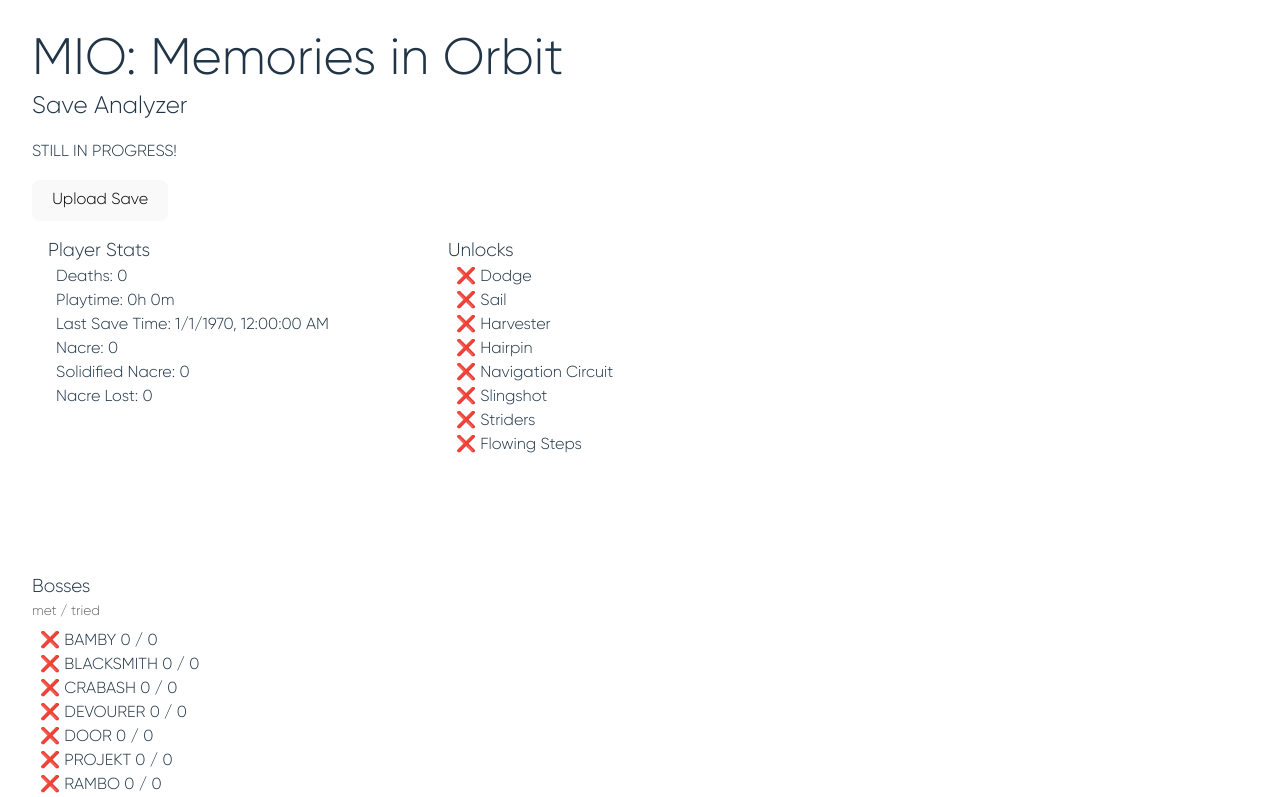
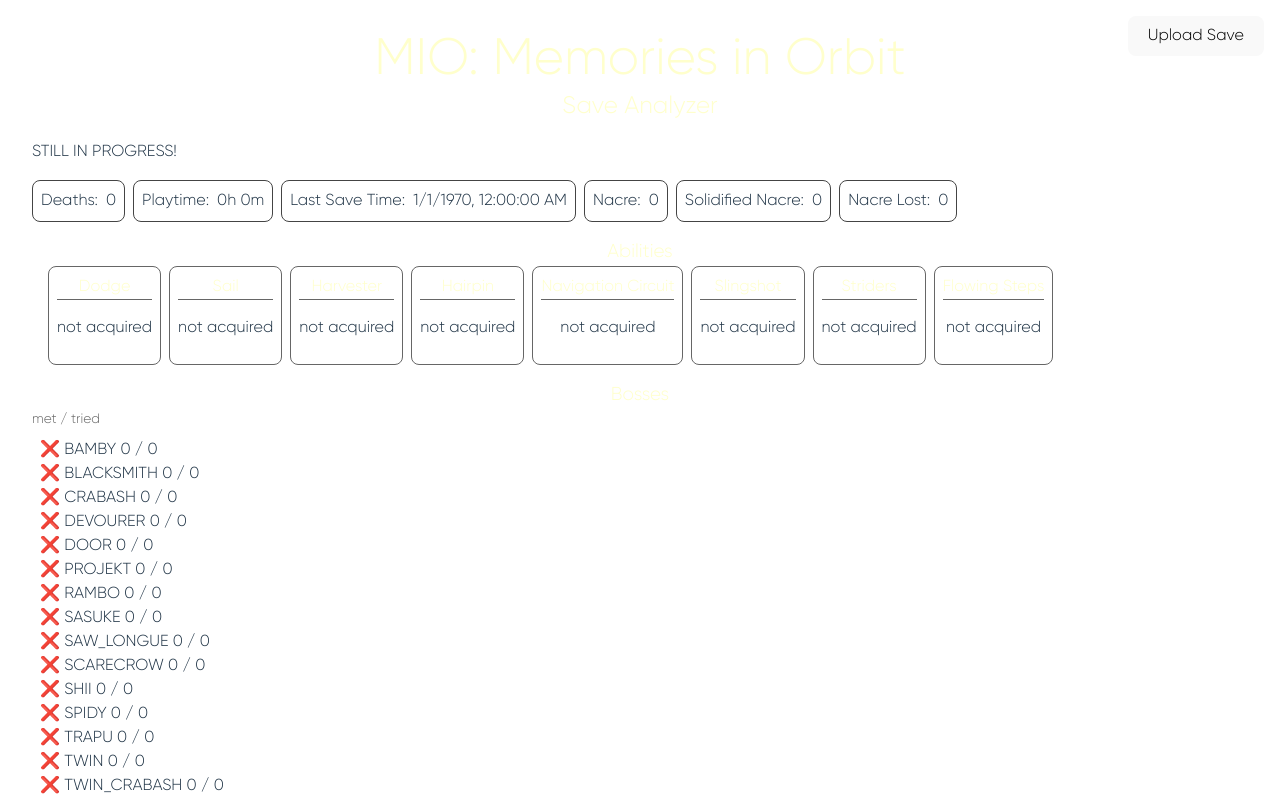
Before and after one commit to The-Black-Lodge/mio-save-analyzer, a React (Vite) app: page / in a window 1280 px wide. Shown: the top 797 px of the page. Built offline with nearby package versions, Linux system fonts and the light colour scheme.

Commit message:
begin reformatting save stats and abilities

```diff
--- a/src/components/SavePicker.jsx
+++ b/src/components/SavePicker.jsx
@@ -20,10 +20,6 @@
       <h1>MIO: Memories in Orbit</h1>
       <h2>Save Analyzer</h2>
       <p>STILL IN PROGRESS!</p>
-      {/* <button onClick={() => setCurrentSave(0)}>Empty Save</button>
-      <button onClick={() => setCurrentSave(1)}>My Save</button>
-      <button onClick={() => setCurrentSave(2)}>100%ish</button>
-      <button onClick={() => setCurrentSave(3)}>Luna</button> */}
       <input
         ref={fileInputRef}
         type="file"
@@ -31,7 +27,12 @@
         style={{ display: "none" }}
         onChange={handleFileChange}
       />
-      <button onClick={handleUploadClick}>Upload Save</button>
+      <button
+        onClick={handleUploadClick}
+        style={{ position: "absolute", top: "1rem", right: "1rem" }}
+      >
+        Upload Save
+      </button>
     </div>
   )
 }
--- a/src/components/SaveStats.jsx
+++ b/src/components/SaveStats.jsx
@@ -1,4 +1,21 @@
 import useSaveProvider from "../hooks/useSaveProvider"
+
+const Stat = ({ label, value }) => {
+  return (
+    <div
+      style={{
+        border: "1px solid #444",
+        padding: "0.5rem",
+        borderRadius: "0.5rem",
+      }}
+    >
+      <span style={{ display: "inline-block", marginRight: "0.5rem" }}>
+        {label}:
+      </span>
+      <span>{value}</span>
+    </div>
+  )
+}
 
 const SaveStats = () => {
   const { playerStats } = useSaveProvider()
@@ -6,23 +23,34 @@
   return (
     <div
       style={{
-        display: "inline-flex",
-        flexDirection: "column",
-        alignItems: "flex-start",
-        height: "20rem",
-        padding: "1rem",
-        width: "23rem",
+        display: "flex",
+        gap: "0.5rem",
       }}
     >
-      <h3>Player Stats</h3>
-      <ul>
-        <li>Deaths: {playerStats.deaths}</li>
-        <li>Playtime: {playerStats.playtime}</li>
-        <li>Last Save Time: {playerStats.lastSaveTime}</li>
-        <li>Nacre: {playerStats.liquidNacresCount}</li>
-        <li>Solidified Nacre: {playerStats.solidifyNacreCount}</li>
-        <li>Nacre Lost: {playerStats.nacreLost}</li>
-      </ul>
+      <Stat
+        label="Deaths"
+        value={playerStats.deaths}
+      />
+      <Stat
+        label="Playtime"
+        value={playerStats.playtime}
+      />
+      <Stat
+        label="Last Save Time"
+        value={playerStats.lastSaveTime}
+      />
+      <Stat
+        label="Nacre"
+        value={playerStats.liquidNacresCount}
+      />
+      <Stat
+        label="Solidified Nacre"
+        value={playerStats.solidifyNacreCount}
+      />
+      <Stat
+        label="Nacre Lost"
+        value={playerStats.nacreLost}
+      />
     </div>
   )
 }
--- a/src/components/Unlocks.jsx
+++ b/src/components/Unlocks.jsx
@@ -1,4 +1,20 @@
 import useSaveProvider from "../hooks/useSaveProvider"
+
+const Ability = ({ label, acquired }) => {
+  return (
+    <div
+      style={{
+        border: acquired ? "1px solid #ffc" : "1px solid #666",
+        padding: "0.5rem",
+        borderRadius: "0.5rem",
+        textAlign: "center",
+      }}
+    >
+      <h4>{label}</h4>
+      <p>{acquired ? "acquired" : "not acquired"}</p>
+    </div>
+  )
+}
 
 const Unlocks = () => {
   const { playerStats, localization } = useSaveProvider()
@@ -9,21 +25,19 @@
   return (
     <div
       style={{
-        display: "inline-flex",
-        flexDirection: "column",
-        alignItems: "flex-start",
-        height: "20rem",
         padding: "1rem",
       }}
     >
-      <h3>Unlocks</h3>
-      <ul>
+      <h3>Abilities</h3>
+      <div style={{ display: "flex", gap: "0.5rem" }}>
         {Object.entries(allUnlocks).map(([key, value]) => (
-          <li key={key}>
-            {acquiredUnlocks.includes(key) ? "✅" : "❌"} {value}
-          </li>
+          <Ability
+            key={key}
+            label={value}
+            acquired={acquiredUnlocks.includes(key) ? true : false}
+          />
         ))}
-      </ul>
+      </div>
     </div>
   )
 }
--- a/src/index.css
+++ b/src/index.css
@@ -75,8 +75,14 @@
   }
 }
 
-h1, h2, h3 {
+h1, h2, h3, h4 {
   margin: 0;
+  color: #ffc;
+  text-align: center;
+}
+
+h4 {
+  border-bottom: 1px solid #666;
 }
 
 ul {
```
